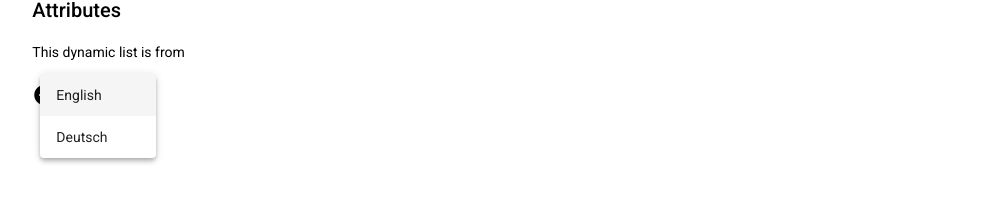
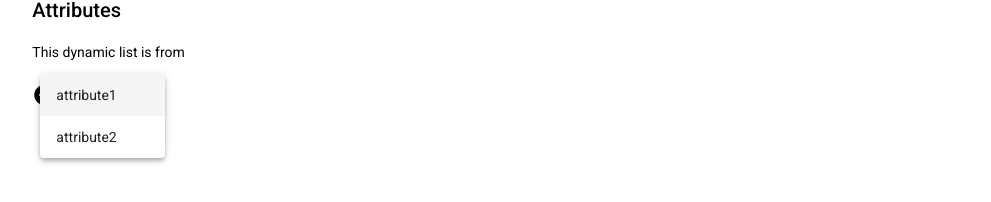
Before and after one commit to happy-success/angular_facility, an Angular app: page / in a window 1280 px wide. Both pictures are taken after typing "Sample" into the empty fields and a click on the button "add_circle". Shown: the part 492-694 px from the top of the page, without its empty margins (143-1134 px from the left). Built offline with nearby package versions, Linux system fonts and the light colour scheme.

Commit message:
clean code

```diff
--- a/src/app/mainpage/description/description.component.html
+++ b/src/app/mainpage/description/description.component.html
@@ -32,26 +32,16 @@
     <div class="Attributes">
         <h2>Attributes</h2>
         <p>This dynamic list is from</p>
-        <!-- <div class="Flex">
-            <div class="InputForm">
-                <mat-form-field appearance="" class="FullWidth">
-                    <input matInput class="" placeholder="Facility Name">
-                </mat-form-field>
-            </div>
-            <button mat-raised-button color="warn" class="pageBtn">Delete</button>
-        </div> -->
-        <!-- This is where we will insert the dynamic components -->
-        <!-- <br/>
+
         <div #container></div>
-        <button (click)="add()">Dynamically Add Component</button> -->
-        <div #container></div>
+
         <button mat-icon-button matTooltip="Attributes" (click)=selectLan.open()>
 
             <mat-icon>add_circle</mat-icon>
 
             <mat-select #selectLan [(value)]="selectedAtt" (selectionChange)="attChange($event)" class="attSelect">
-                <mat-option value="en">English</mat-option>
-                <mat-option value="de">Deutsch</mat-option>
+                <mat-option value="attribute1">attribute1</mat-option>
+                <mat-option value="attribute2">attribute2</mat-option>
             </mat-select>
 
         </button>
```
